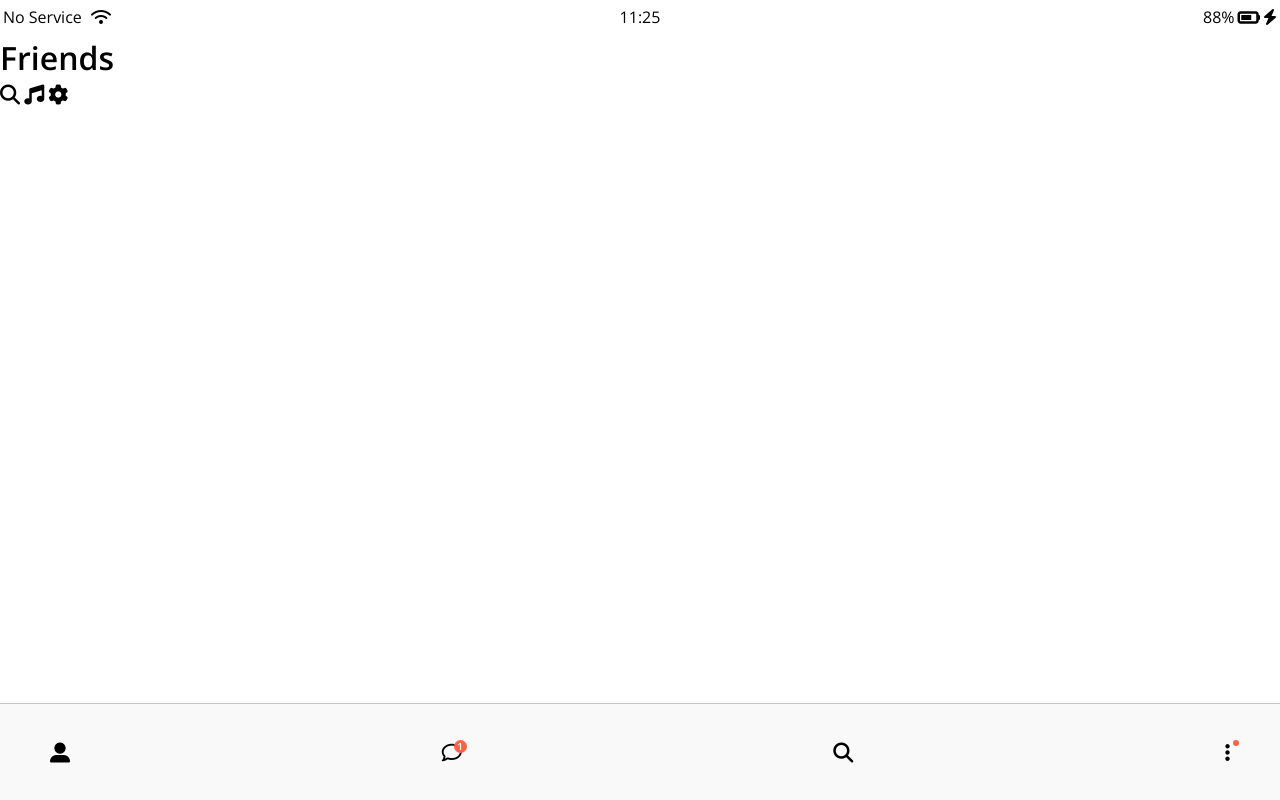
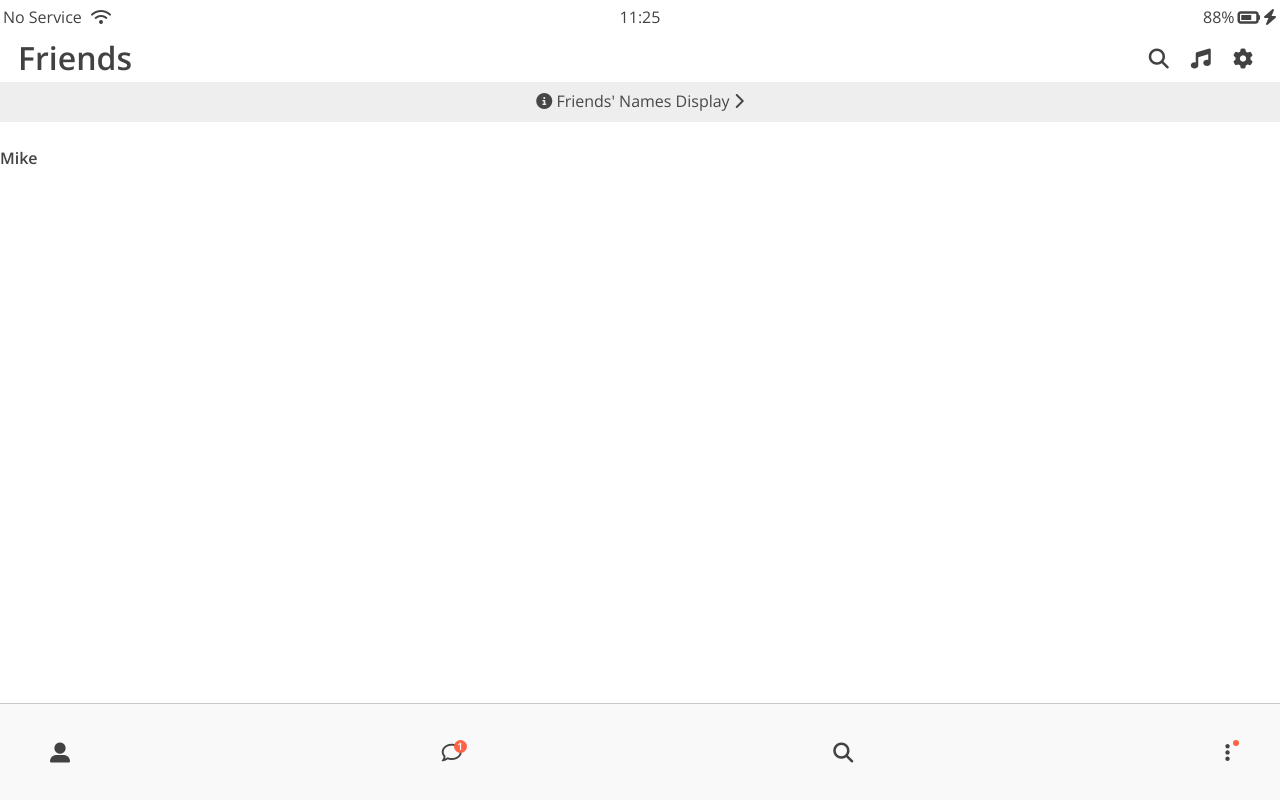
Before and after one commit to neulseo2/cocoa-clone-2023, a plain HTML site: page html/friends.html in a window 1280 px wide. Drawn offline with nearby package versions, Linux system fonts and the light colour scheme.

Commit message:
added img files

```diff
--- /dev/null
+++ b/css/components/screen-header.css
@@ -0,0 +1,15 @@
+.screen-header {
+  display: flex;
+  flex-direction: row;
+  justify-content: space-between;
+  align-items: center;
+  padding: 0px 18px;
+}
+
+.screen-header__icons {
+  margin-right: 0px;
+}
+
+.screen-header__icons span {
+  margin: 0px 9px;
+}
--- a/css/reset.css
+++ b/css/reset.css
@@ -45,3 +45,7 @@ a {
   color: inherit;
   text-decoration: none;
 }
+
+body {
+  color: #424242;
+}
--- /dev/null
+++ b/css/screens/friends.css
@@ -0,0 +1,13 @@
+#friends-display-link {
+  display: block;
+  width: 100%;
+  height: 40px;
+  background-color: rgb(171 171 171 / 20%);
+  color: rgba(0, 0, 0, 0.7);
+  text-align: center;
+  padding-top: 7px;
+}
+
+#fridns-display-link:last-child {
+  margin: 0px 10px;
+}
--- a/css/style.css
+++ b/css/style.css
@@ -6,9 +6,11 @@
 /* Components */
 @import "components/status-bar.css";
 @import "components/nav-bar.css";
+@import "components/screen-header.css";
 
 /* Screens */
 @import "screens/welcome.css";
+@import "screens/friends.css";
 
 body {
   background-color: white;
--- a/html/friends.html
+++ b/html/friends.html
@@ -30,6 +30,22 @@
       <span><i class="fas fa-cog fa-lg"></i></span>
     </div>
   </header>
+
+  <a id="friends-display-link">
+    <i class="fas fa-info-circle"></i>
+    Friends' Names Display
+    <i class="fas fa-chevron-right"></i>
+  </a>
+
+  <div class="user-component">
+    <div class="user-component__column">
+      <img src="" class="user-component__avatar">
+      <div class="user-component__text">
+        <h4 class="user-component__name">Mike</h4>
+      </div>
+    </div>
+    <div class="user-component__column"></div>
+  </div>
 
   <nav class="nav">
     <ul class="nav__btn">
```
Also changed, not shown: img/img1.jpg (added), img/img2.jpg (added).
